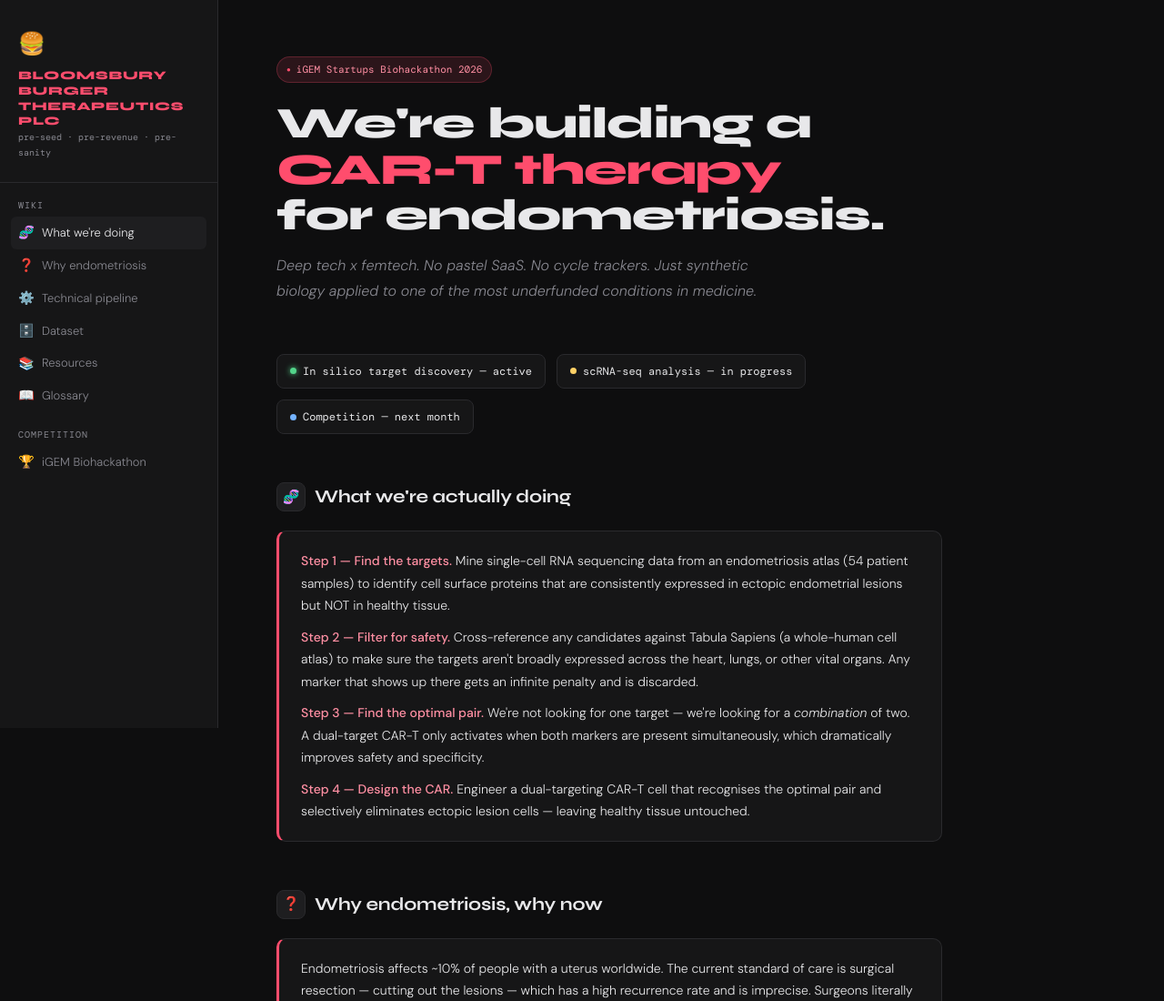
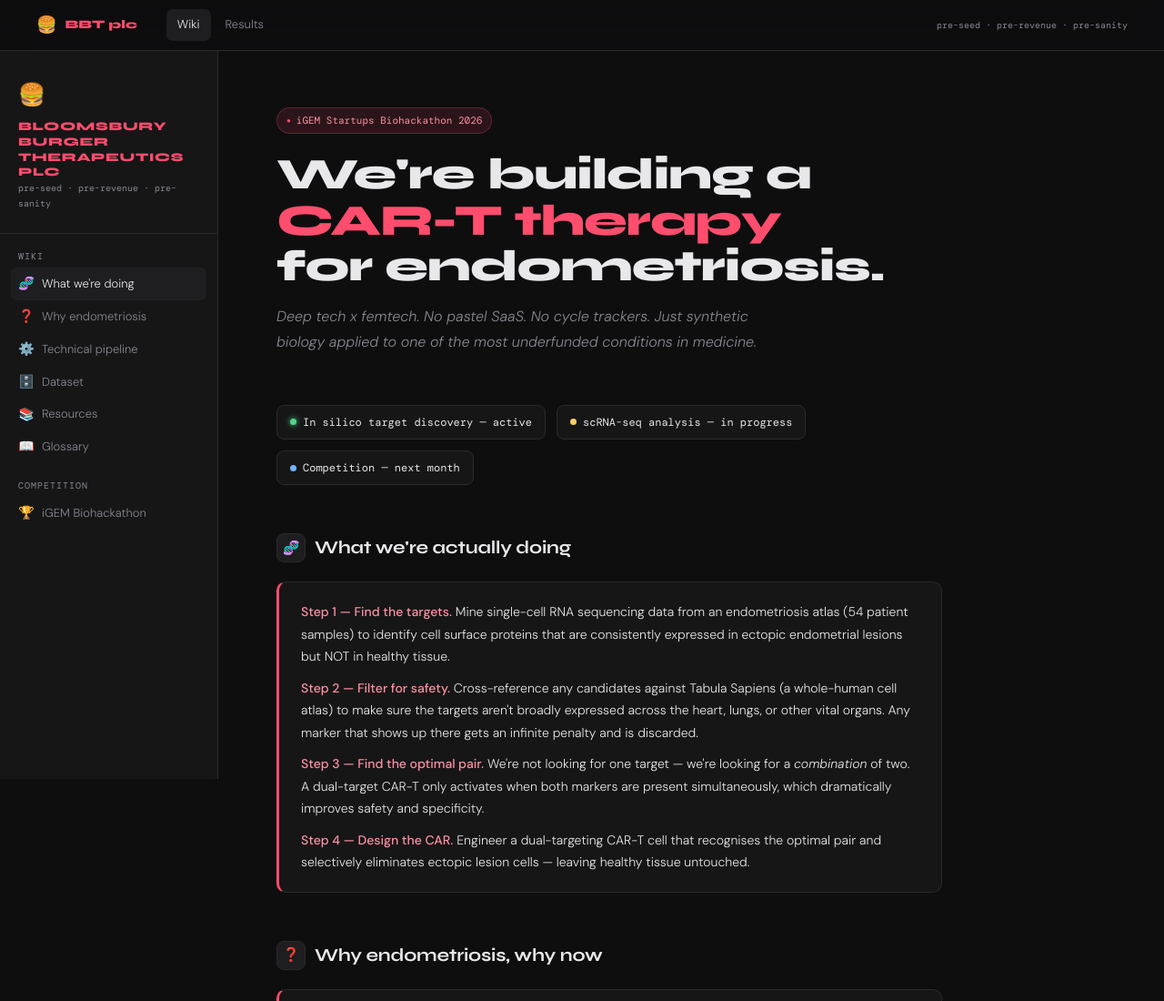
Before and after one commit to vqxr/cainelaboratories.org, a plain HTML site: page index.html in a window 1280 px wide. Shown: the top 1100 px of the page at 91% size. Drawn offline with nearby package versions, Linux system fonts and the light colour scheme; a web font is replaced by a local one.

Commit message:
Add sticky top navigation bar to index.html

```diff
--- a/index.html
+++ b/index.html
@@ -5,6 +5,25 @@
 <meta name="viewport" content="width=device-width, initial-scale=1.0">
 <title>Bloomsbury Burger Therapeutics — Project Wiki</title>
 <link href="https://fonts.googleapis.com/css2?family=Syne:wght@400;600;700;800&family=DM+Mono:ital,wght@0,400;0,500;1,400&family=DM+Sans:ital,wght@0,300;0,400;0,500;1,300&display=swap" rel="stylesheet">
+<style>
+  /* TOP NAV */
+  .topnav {
+    position: sticky; top: 0; z-index: 200;
+    background: rgba(14,14,15,0.85);
+    backdrop-filter: blur(16px);
+    border-bottom: 1px solid #2a2a2d;
+    display: flex; align-items: center; justify-content: space-between;
+    padding: 0 40px; height: 56px;
+  }
+  .topnav-logo { display:flex; align-items:center; gap:9px; text-decoration:none; }
+  .topnav-logo .emoji { font-size:18px; }
+  .topnav-logo .wordmark { font-family:'Syne',sans-serif; font-weight:800; font-size:13px; color:#ff4d6d; }
+  .topnav-links { display:flex; gap:4px; }
+  .topnav-links a { font-size:13px; color:#888890; text-decoration:none; padding:6px 12px; border-radius:7px; transition:all 0.15s; }
+  .topnav-links a:hover { color:#e8e8ea; background:#1e1e20; }
+  .topnav-links a.active { color:#e8e8ea; background:#1e1e20; }
+  .topnav-right { font-family:'DM Mono',monospace; font-size:10px; color:#888890; }
+</style>
 <style>
   :root {
     --bg: #0e0e0f;
@@ -444,6 +463,17 @@
 </head>
 <body>
 
+<nav class="topnav">
+  <div style="display:flex;align-items:center;gap:32px;">
+    <a href="index.html" class="topnav-logo"><span class="emoji">🍔</span><span class="wordmark">BBT plc</span></a>
+    <div class="topnav-links">
+      <a href="index.html" class="active">Wiki</a>
+      <a href="results.html">Results</a>
+    </div>
+  </div>
+  <div class="topnav-right">pre-seed · pre-revenue · pre-sanity</div>
+</nav>
+
 <div class="layout">
 
   <!-- SIDEBAR -->
```
